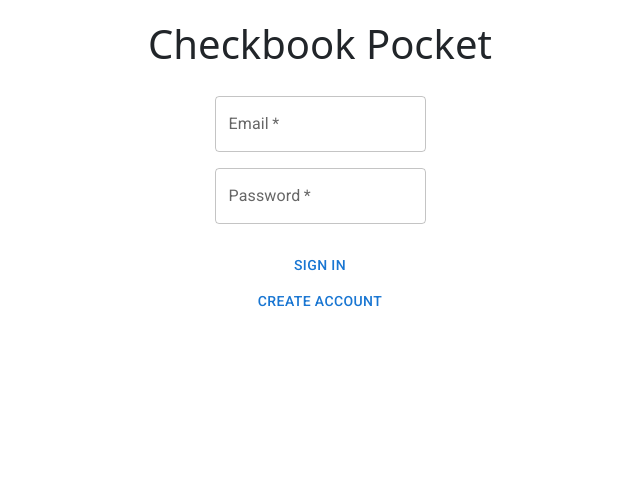
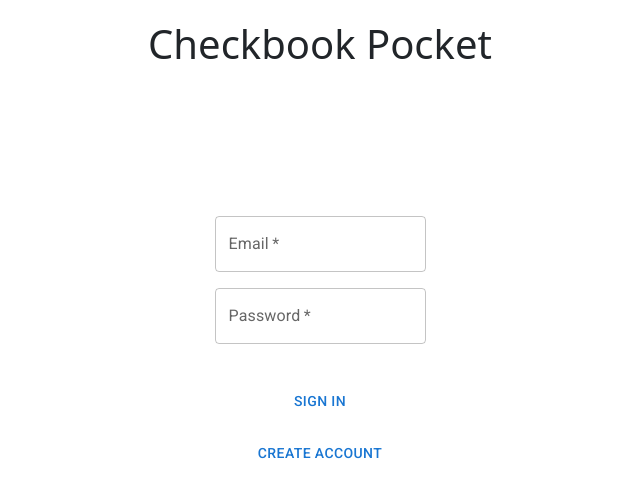
Before and after one commit to CameronHardy9/CheckBook-Pocket, a React (Create React App) app: page / in a window 1280 px wide. Shown: the top 498 px of the page, without its empty margins (320-960 px from the left). Built offline with nearby package versions, Linux system fonts and the light colour scheme.

Commit message:
Repositioned login fields/buttons

```diff
--- a/src/components/Login.jsx
+++ b/src/components/Login.jsx
@@ -47,7 +47,7 @@ function Login() {
     return (
         <div style={styles.main}>
             <h1 style={{padding: "20px"}}>Checkbook Pocket</h1>
-            <Stack direction='column' spacing={2}>
+            <Stack direction='column' sx={{flexGrow: 1, marginTop: '15vh'}} spacing={2}>
                     <TextField
                         required
                         error={errorMessage}
@@ -74,7 +74,6 @@ function Login() {
                             password: e.target.value})
                         }}
                     />
-                </Stack>
                 <Button onClick={() => {
                     signInWithEmailAndPassword(loginData.auth, loginData.email, loginData.password)
                     .then((userCredential) => {
@@ -96,6 +95,7 @@ function Login() {
                             handleError(error.code.split('/')[1].replaceAll('-', ' '));
                         });
                     }}>Create Account</Button>
+            </Stack>
         </div>
     )
 }
@@ -107,13 +107,6 @@ const styles = {
         display: 'flex',
         flexDirection: 'column',
         alignItems: 'center',
-    },
-    buttonGroup: {
-        display: 'flex',
-        flexDirection: 'column'
-    },
-    button: {
-        width: '100vw',
-        padding: '20px 0px'
+        flexGrow: 1
     }
 }
```
